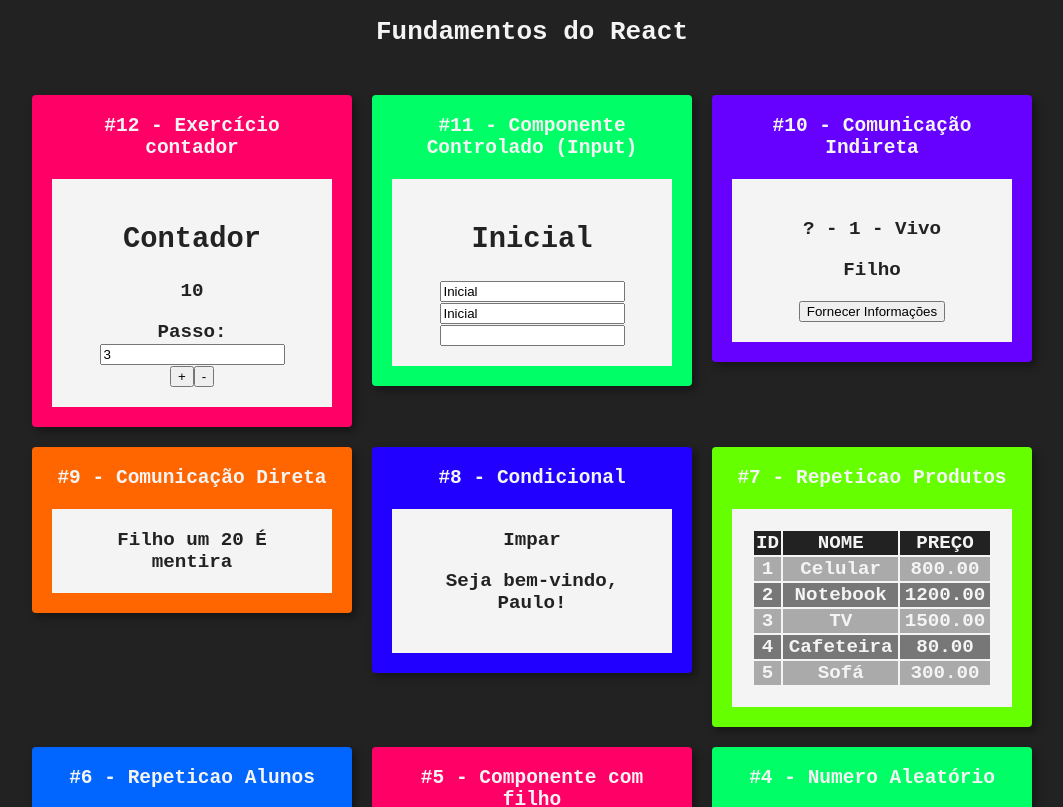
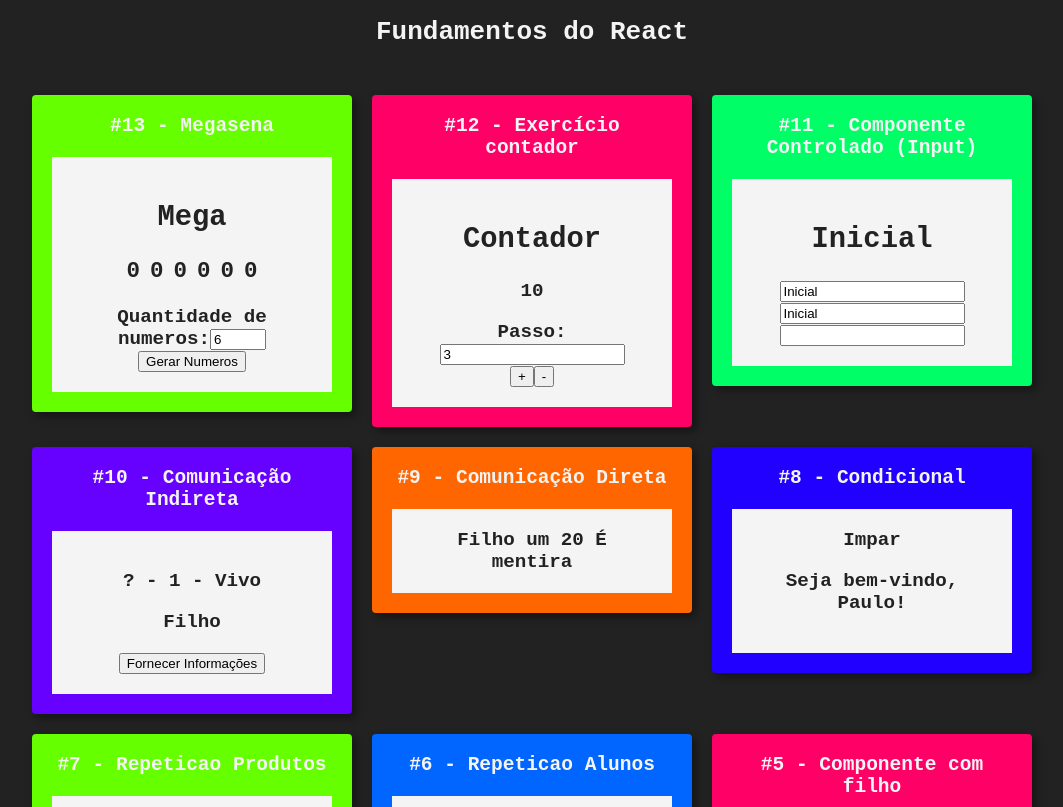
Before and after one commit to Henrique1204/Fundamentos-React, a React (Create React App) app: page / in a window 1280 px wide. Shown: the top 807 px of the page, without its empty margins (108-1171 px from the left). Built offline with nearby package versions, Linux system fonts and the light colour scheme.

Commit message:
Adicionar desafio da megasen

```diff
--- a/src/App.jsx
+++ b/src/App.jsx
@@ -14,12 +14,17 @@ import DiretaPai from "./componentes/comunicacao/DiretaPai";
 import IndiretaPai from "./componentes/comunicacao/IndiretaPai";
 import Input from "./componentes/formulario/Input";
 import Contador from "./componentes/contador/Contador";
+import Megasena from "./componentes/mega/Megasena";
 import "./App.css";
 
 export default () => (
     <div id="App">
         <h1>Fundamentos do React</h1>
         <div className="Cards">
+            <Card titulo="#13 - Megasena" color="#6F0">
+                <Megasena inicio={10} passo={3} />
+            </Card>
+
             <Card titulo="#12 - Exercício contador" color="#F06">
                 <Contador inicio={10} passo={3} />
             </Card>
--- /dev/null
+++ b/src/componentes/mega/Megasena.css
@@ -0,0 +1,3 @@
+.numero + .numero {
+    margin-left: 10px;
+}
--- /dev/null
+++ b/src/componentes/mega/Megasena.jsx
@@ -0,0 +1,27 @@
+import React, {useState} from "react";
+import geradorDeNumeros from "./geradorDeNumeros";
+import "./Megasena.css";
+
+export default (props) => {
+    const [qnt, setQnt] = useState(props.qnt || 6);
+    const numerosIniciais = Array(qnt).fill(0);
+    const [numeros, setNumeros] = useState(numerosIniciais);
+
+    return (
+        <div>
+            <h2>Mega</h2>
+            <h3>{numeros.map((numero, index) => <span className="numero" key={index}>{numero}</span>)}</h3>
+            <div>
+                <label htmlFor="qnt">Quantidade de numeros:</label>
+                <input type="number" id="qnt" name="qnt" min="6" max="15" value={qnt} onChange={
+                    (e) => {
+                        const qnt = Number(e.target.value);
+                        setQnt(qnt);
+                        setNumeros(Array(qnt).fill(0));
+                    }
+                } />
+            </div>
+            <button type="button" onClick={(e) => setNumeros(geradorDeNumeros(qnt))}>Gerar Numeros</button>
+        </div>
+    );
+}
--- /dev/null
+++ b/src/componentes/mega/geradorDeNumeros.js
@@ -0,0 +1,13 @@
+export default (qnt) => {
+    return (
+        Array(qnt)
+        .fill(0)
+        .reduce((nums) => ([...nums, gerarNovo(60, 1, nums)]), [])
+        .sort((a, b) => a - b)
+    );
+}
+
+function gerarNovo(max, min, array) {
+    const numeroSorteado = parseInt((Math.random() * (max - min + 1)) + min);
+    return array.includes(numeroSorteado) ? gerarNovo(max, min, array) : numeroSorteado;
+}
```
Also changed, not shown: src/componentes/mega/CampoQuantidade.jsx (added, +12 -0 lines).
